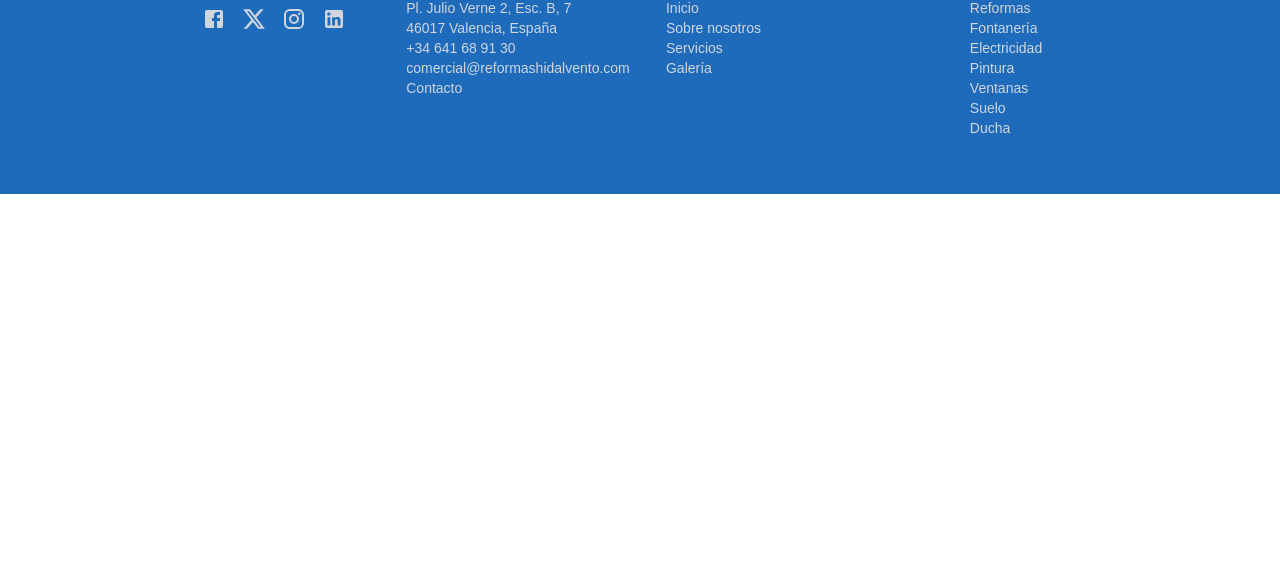
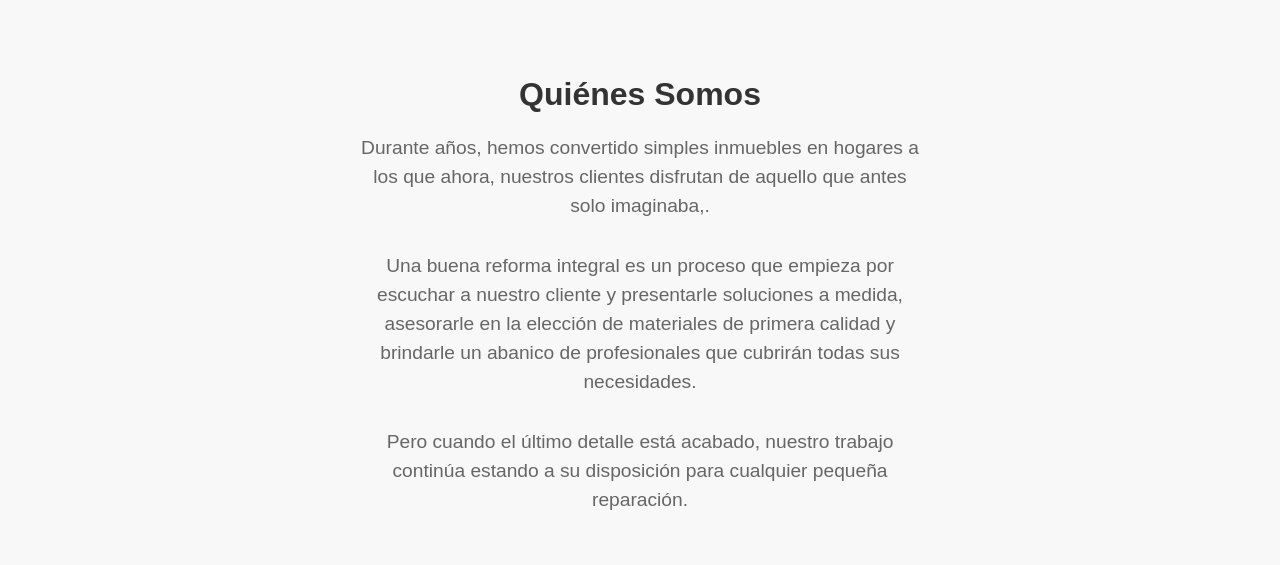
Before and after one commit to sierrapablo/hidalvento-web, a React (Vite) app: page / in a window 1280 px wide. Shown: the part 642-1207 px from the top of the page. Before the commit the page ends 836 px from the top, so only its background shows below. Built offline with nearby package versions, Linux system fonts and the light colour scheme.

Commit message:
⬆ major: Home PAge and contact footer Links

```diff
--- a/src/components/molecules/Footer/Footer.tsx
+++ b/src/components/molecules/Footer/Footer.tsx
@@ -4,6 +4,11 @@ import { Link } from 'react-router-dom';
 import { footerStyles, footerContainerStyles, columnContainerStyles, logoContainerStyles, iconStyles, socialsContainerStyles, labelStyles, titleStyles } from './footerStyles';
 
 export const Footer = () => {
+
+  const mapsUrl = encodeURI(
+    'https://www.google.com/maps/search/?api=1&query=Pl. Julio Verne 2, Esc. B, 7, 46017 Valencia, España'
+  );
+
   return (
     <footer className={footerStyles()}>
       <div className={footerContainerStyles()}>
@@ -24,12 +29,12 @@ export const Footer = () => {
         {/* Tarjeta de contacto */}
         <div className={columnContainerStyles()}>
           <a className={titleStyles()}>Contacto</a>
-          <a href="" className={labelStyles()}>
+          <a href={mapsUrl} target='_blank' rel='noopener noreferrer' className={labelStyles()}>
             Pl. Julio Verne 2, Esc. B, 7<br />
             46017 Valencia, España
           </a>
-          <a href="" className={labelStyles()}>+34 641 68 91 30</a>
-          <a href="" className={labelStyles()}>comercial@reformashidalvento.com</a>
+          <Link to="/contacto" className={labelStyles()}>+34 641 68 91 30</Link>
+          <Link to="/contacto" className={labelStyles()}>comercial@reformashidalvento.com</Link>
           <Link to="/contacto" className={labelStyles()}>Contacto</Link>
         </div>
 
--- /dev/null
+++ b/src/pages/App.css
@@ -0,0 +1,136 @@
+/* Contenedor principal */
+.aboutContainer {
+  display: flex;
+  justify-content: center;
+  align-items: center;
+  flex-wrap: wrap;
+  gap: 2rem;
+  background-color: #f8f8f8;
+}
+
+/* Imagen destacada */
+.aboutImageContainer {
+  flex: 1;
+  display: flex;
+  justify-content: center;
+  align-items: center;
+  max-width: 100%;
+  /* Asegura que no se desborde */
+  overflow: hidden;
+  /* Prevenir desbordamientos */
+}
+
+.aboutImage {
+  max-width: 100%;
+  height: auto;
+  object-fit: cover;
+  animation: float 3s ease-in-out infinite;
+}
+
+@keyframes float {
+  0% {
+    transform: translateY(0);
+  }
+
+  50% {
+    transform: translateY(-10px);
+  }
+
+  100% {
+    transform: translateY(0);
+  }
+}
+
+/* Texto y contenido */
+.aboutContent {
+  display: flex;
+  flex: 1;
+  text-align: center;
+  justify-content: center;
+  align-items: center;
+  flex-wrap: wrap;
+  max-width: 600px;
+  padding: 0 1rem;
+  text-align: center;
+  margin-top: 5vh;
+}
+
+.aboutHeader {
+  font-size: 2rem;
+  font-weight: bold;
+  color: #333;
+  margin-bottom: 1rem;
+  text-align: center;
+  margin-top: 5vh;
+}
+
+.aboutDescription {
+  font-size: 1.2rem;
+  color: #666;
+  margin-bottom: 2rem;
+}
+
+/* Iconos de tecnologías */
+.aboutTechIcons {
+  display: flex;
+  flex-wrap: wrap;
+  gap: 1rem;
+  justify-content: center;
+  align-items: center;
+  margin-bottom: 2rem;
+}
+
+.techIcon {
+  width: 50px;
+  height: 50px;
+  object-fit: contain;
+  transition: transform 0.3s ease;
+}
+
+.techIcon:hover {
+  transform: scale(1.1);
+}
+
+/* Contenedor para el ícono con descripción */
+.techIconContainer {
+  position: relative;
+  display: inline-block;
+}
+
+/* Estilo del cuadro de texto */
+.tooltip {
+  position: absolute;
+  bottom: 60px;
+  left: 50%;
+  transform: translateX(-50%);
+  background-color: rgba(0, 0, 0, 0.7);
+  color: white;
+  padding: 0.5rem 1rem;
+  border-radius: 8px;
+  font-size: 0.9rem;
+  opacity: 0;
+  visibility: hidden;
+  transition: opacity 0.3s ease, visibility 0.3s ease;
+  width: max-content;
+}
+
+/* Muestra el tooltip al hacer hover */
+.techIconContainer:hover .tooltip {
+  opacity: 1;
+  visibility: visible;
+}
+
+/* Ajustes para pantallas más pequeñas */
+@media (max-width: 768px) {
+  .aboutTechIcons {
+    max-width: 75%;
+  }
+
+  .tooltip {
+    bottom: 0px;
+    left: 50%;
+    transform: translateX(-50%);
+    max-width: 150px;
+    z-index: 1;
+  }
+}
--- a/src/pages/App.tsx
+++ b/src/pages/App.tsx
@@ -1,6 +1,7 @@
 import { Navbar } from '../components/molecules/Navbar/Navbar';
 import { Footer } from '../components/molecules/Footer/Footer';
 import { HeroSection } from '../components/templates/HeroSection/HeroSection';
+import './App.css';
 
 import heroImg from '../assets/images/DSC03735-Mejorado-NR.avif'
 
@@ -16,6 +17,20 @@ export const App = () => {
         }}
         image={heroImg}
       />
+      <section className='aboutContainer py-20' id='about'>
+        <div className='aboutContent'>
+          <p className='aboutHeader'>Quiénes Somos</p>
+          <p className='aboutDescription'>
+            Durante años, hemos convertido simples inmuebles en hogares a los que ahora, nuestros clientes disfrutan de aquello que antes solo imaginaba,.
+          </p>
+          <p className='aboutDescription'>
+            Una buena reforma integral es un proceso que empieza por escuchar a nuestro cliente y presentarle soluciones a medida, asesorarle en la elección de materiales de primera calidad y brindarle un abanico de profesionales que cubrirán todas sus necesidades.
+          </p>
+          <p className='aboutDescription'>
+            Pero cuando el último detalle está acabado, nuestro trabajo continúa estando a su disposición para cualquier pequeña reparación.
+          </p>
+        </div>
+      </section>
       <Footer />
     </>
   );
```
